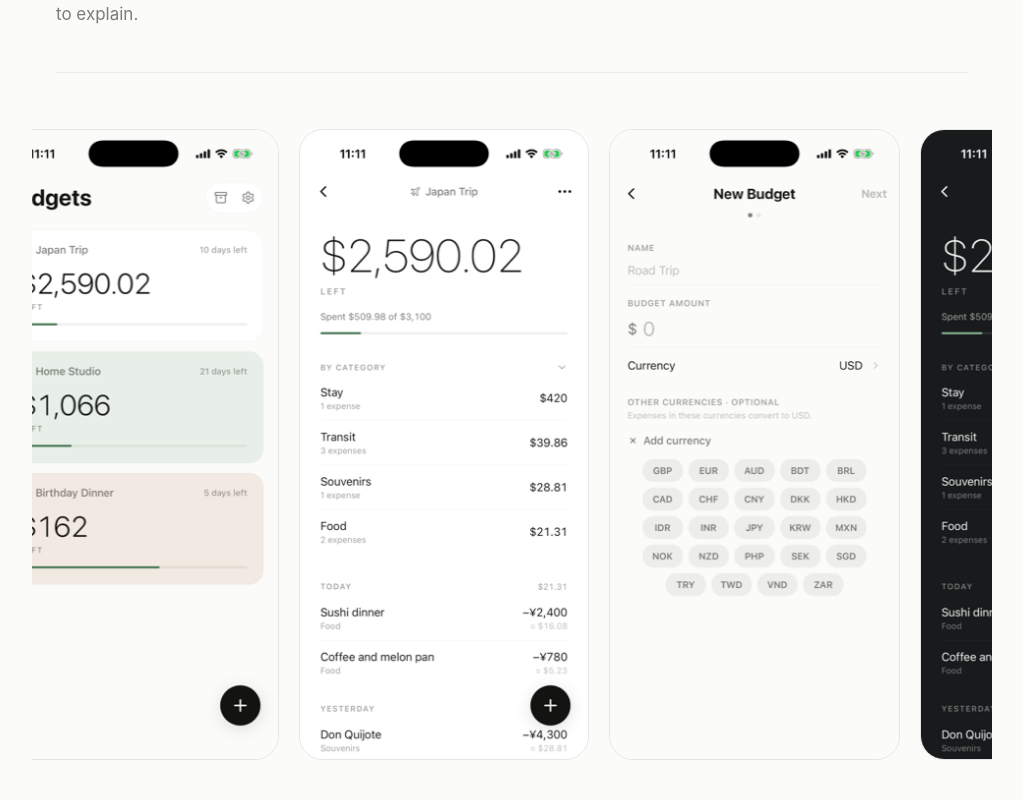
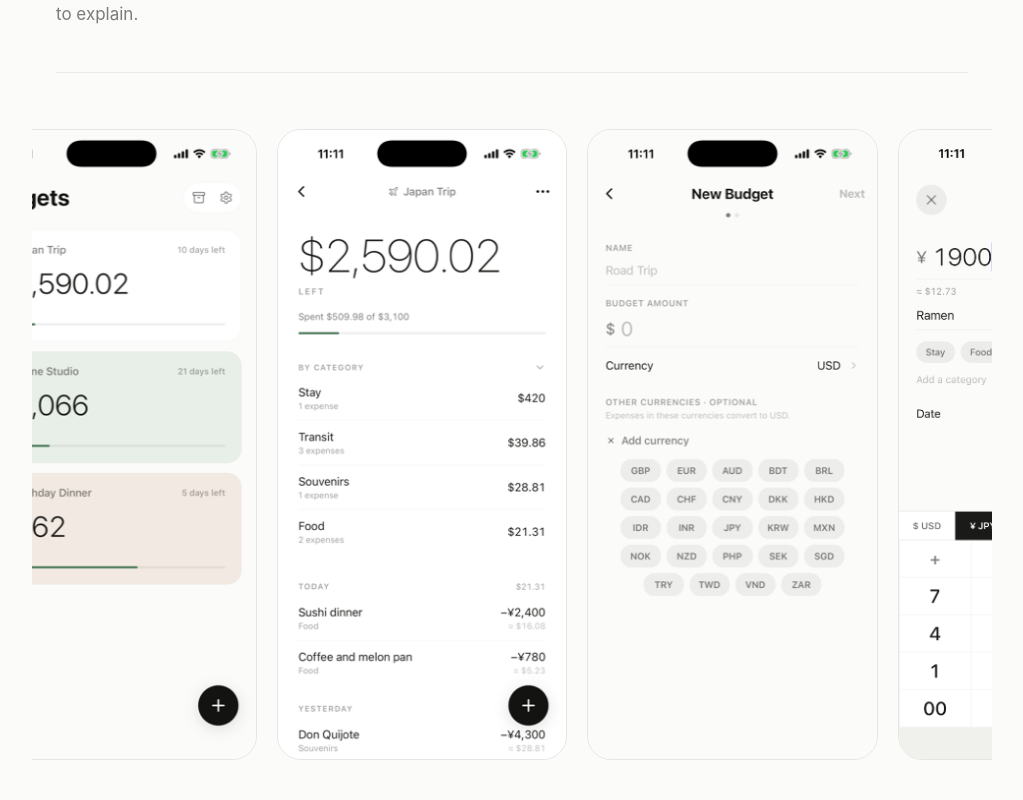
Before and after one commit to one-pocket/one-pocket-web, an Angular app: page / in a window 1280 px wide. Shown: the part 1760-2560 px from the top of the page, without its empty margins (128-1151 px from the left). Built offline with nearby package versions, Linux system fonts and the light colour scheme.

Commit message:
feat: add input screenshot

```diff
--- a/src/app/pages/home/home.html
+++ b/src/app/pages/home/home.html
@@ -104,6 +104,13 @@
         loading="lazy"
       />
       <img
+        src="screenshots/input.png"
+        alt="Logging an expense in the app"
+        width="294"
+        height="640"
+        loading="lazy"
+      />
+      <img
         src="screenshots/detail-dark.png"
         alt="A budget detail screen in dark mode"
         width="294"
```
Also changed, not shown: public/screenshots/input.png (added).
